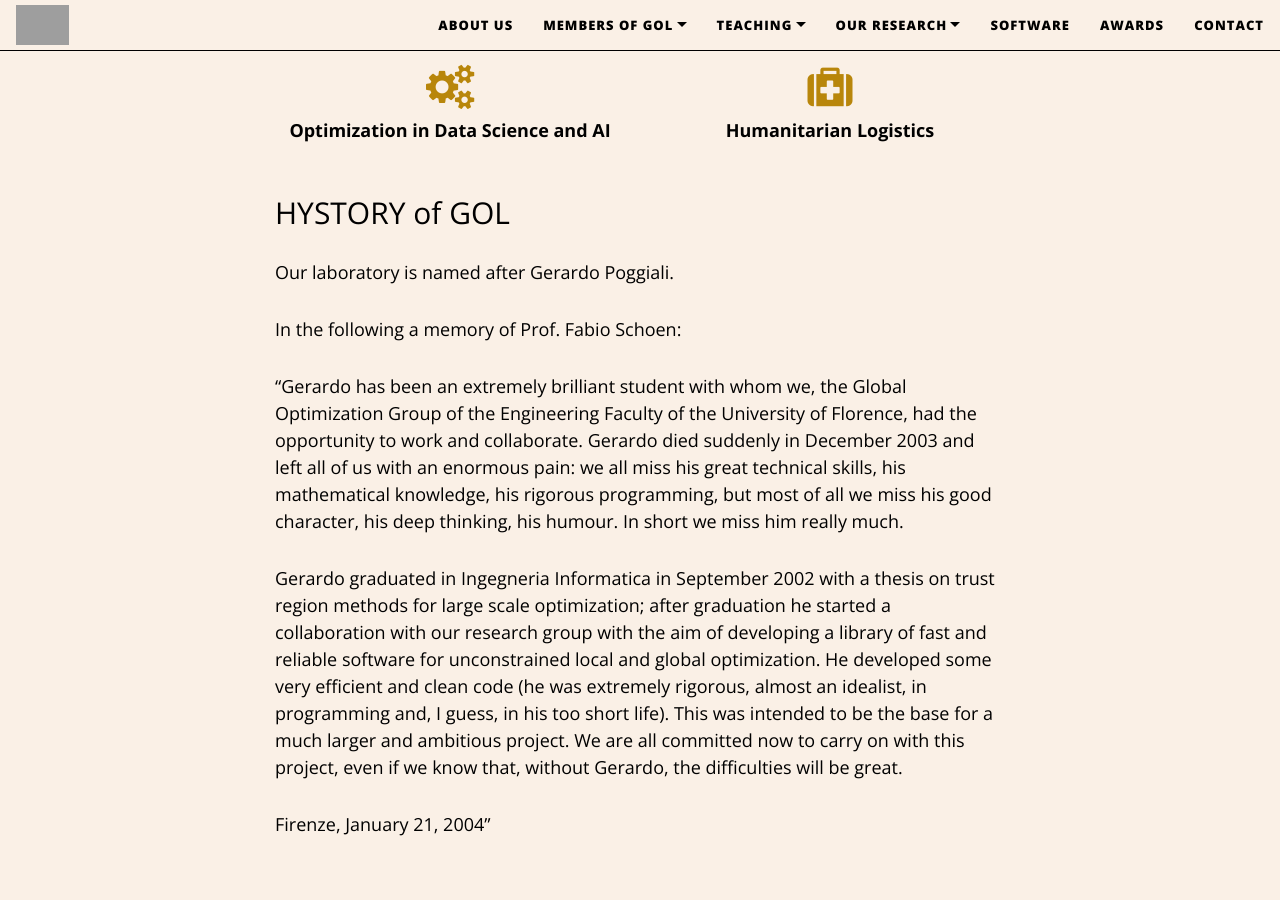
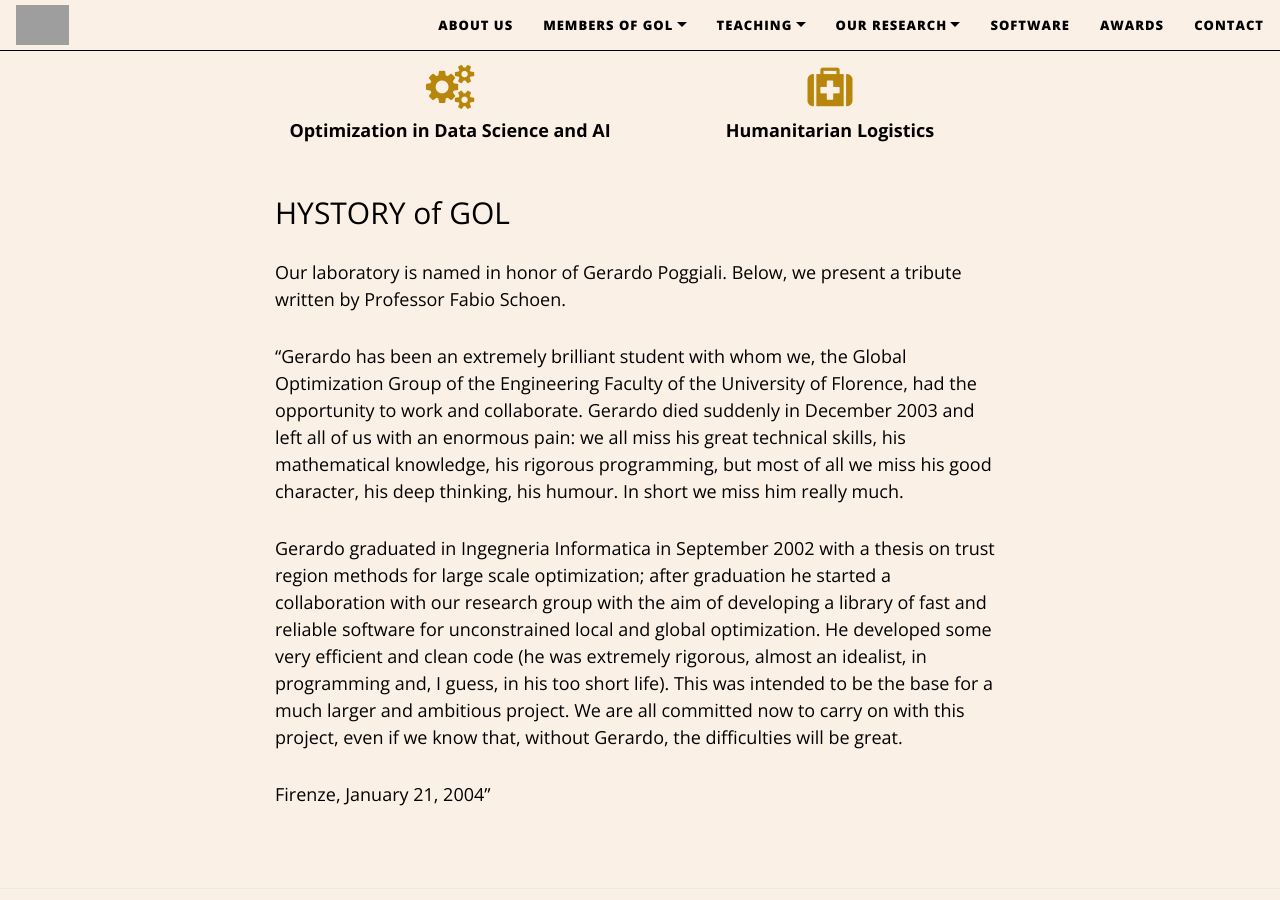
Before and after one commit to GOL-UniFI/GOL-UniFI.github.io, a Jekyll site: the page built from pages/about.md, in a window 1280 px wide and 900 px high, scrolled down 912 px. Built offline with Jekyll 4.4.1, drawn with Linux system fonts in a browser that asks for light colours; nearby versions of some CDN libraries; grey boxes are pictures that could not be loaded.

Commit message:
Update about.md

```diff
--- a/pages/about.md
+++ b/pages/about.md
@@ -62,9 +62,8 @@ Our research is actively being conducted in the following areas:
 
 ## HYSTORY of GOL
 
-Our laboratory is named after Gerardo Poggiali.
-
-In the following a memory of Prof. Fabio Schoen:
+Our laboratory is named in honor of Gerardo Poggiali.
+Below, we present a tribute written by Professor Fabio Schoen.
 
 "Gerardo has been an extremely brilliant student with whom we, the Global Optimization Group of the Engineering Faculty of the University of Florence, had the opportunity to work and collaborate. Gerardo died suddenly in December 2003 and left all of us with an enormous pain: we all miss his great technical skills, his
 mathematical knowledge, his rigorous programming, but most of all we miss his good character, his deep thinking, his humour. In short we miss him really much.
```
